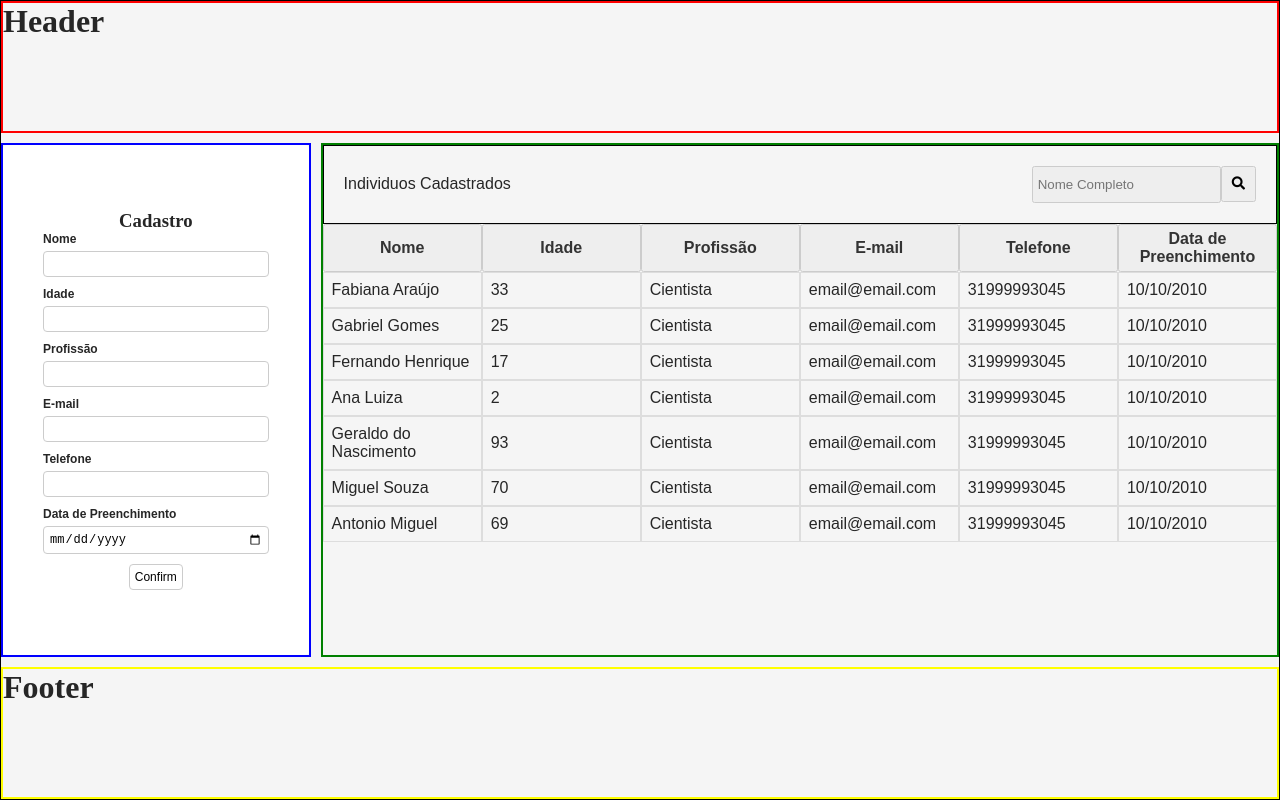
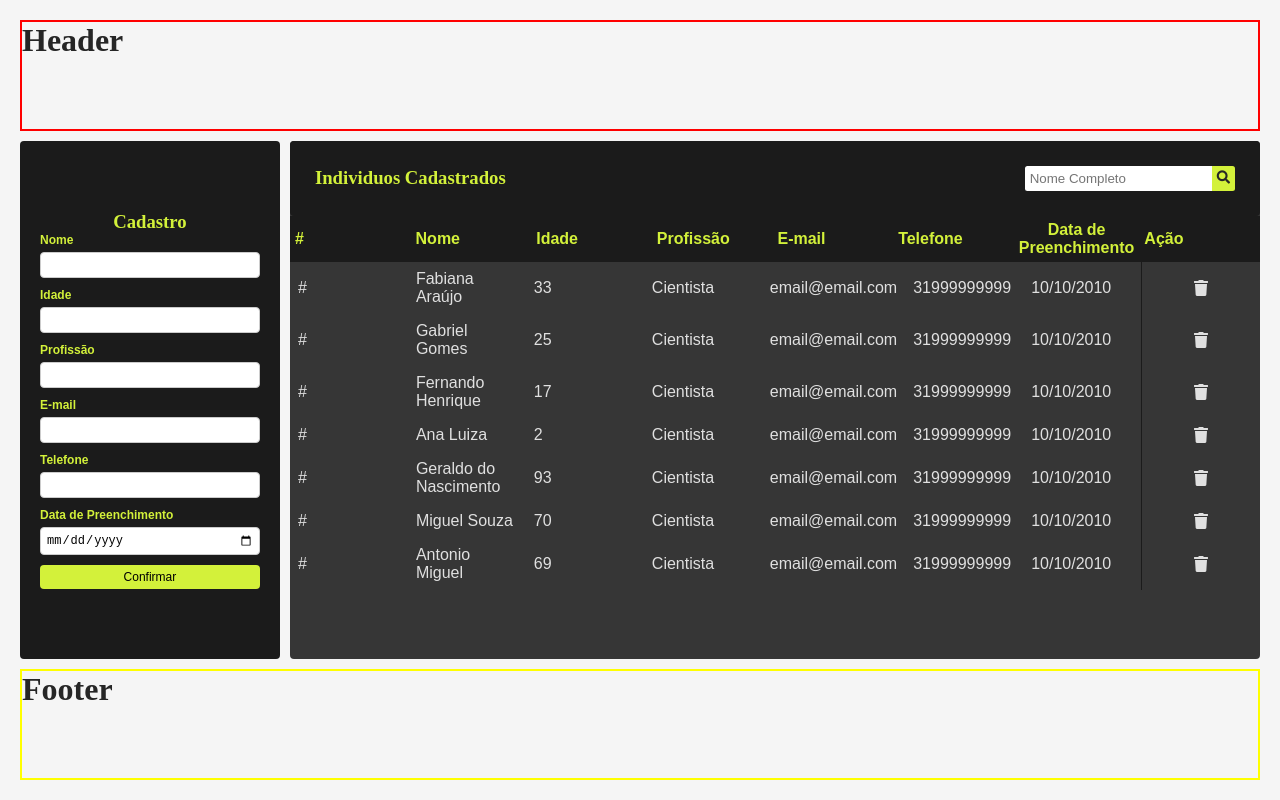
Before and after one commit to carneiroRomulo/RethinkChallenge, a React (Create React App) app in the folder my-app/: page / in a window 1280 px wide. Built offline with nearby package versions, Linux system fonts and the light colour scheme.

Commit message:
style: Change color pallet

```diff
--- a/my-app/src/assets/global.css
+++ b/my-app/src/assets/global.css
@@ -1,11 +1,11 @@
 :root {
-    --brand-color-primary-0: #47BEBA;
-    --brand-color-primary-1: #B7E6E4;
-    --brand-color-primary-2: #379B97;
+    --brand-color-primary-0: #d3f13a;
+    --brand-color-primary-1: #def56b; /* HSL: L+10 */
+    --brand-color-primary-2: #e9f89b; /* HSL: L+20 */
 
-    --brand-color-secondary-0: #594690;
-    --brand-color-secondary-1: #E7E3F2;
-    --brand-color-secondary-2: #AC9FD0;
+    --brand-color-secondary-0: #1b1b1b;
+    --brand-color-secondary-1: #363636; /* HSL: L+10 */
+    --brand-color-secondary-2: #4f4f4f; /* HSL: L+20 */
 
     --brand-color-tertiary-0: #FFFFFF;
     --brand-color-tertiary-1: #FFFFFF;
--- a/my-app/src/components/Form/index.module.css
+++ b/my-app/src/components/Form/index.module.css
@@ -7,16 +7,21 @@
     height: 100%;
     width: 100%;
     border-radius: 0.4rem;
-    background-color: #fff;
+    background-color: var(--brand-color-secondary-0);
+    color: var(--brand-color-primary-0);
 }
 
 .form button {
     padding: 0.5rem;
-    border: 1px solid #ccc;
-    border-radius: 4px;
+    width: 100%;
+    border: none;
+    border-radius: 0.4rem;
     font-size: 1.2rem;
-    background-color: #fff;
+    background-color: var(--brand-color-primary-0);
     cursor: pointer;
+}
+.form button:hover {
+    background-color: var(--brand-color-primary-1);
 }
 
 
@@ -24,7 +29,6 @@
     display: flex;
     flex-direction: column;
     width: 100%;
-    padding: 0 2rem;
     margin-bottom: 1rem;
 }
 
@@ -36,7 +40,7 @@
 
 .field input {
     padding: 0.5rem;
-    border: 1px solid #ccc;
-    border-radius: 4px;
+    border: 0.1rem solid #ccc;
+    border-radius: 0.4rem;
     font-size: 1.2rem;
 }
--- a/my-app/src/components/Form/index.tsx
+++ b/my-app/src/components/Form/index.tsx
@@ -14,12 +14,12 @@ const Form = () => {
         <form className={styles.form} action="">
             <h3>Cadastro</h3>
             {objects.map((object) => (
-                <div className={styles.field}>
+                <div key={`field-${object.label}`} className={styles.field}>
                     <label>{object.label}</label>
                     <input type={object.type} />
                 </div>
             ))}
-            <button type='submit'>Confirm</button>
+            <button type='submit'>Confirmar</button>
         </form>
     );
 }
--- a/my-app/src/components/Table/index.module.css
+++ b/my-app/src/components/Table/index.module.css
@@ -3,6 +3,8 @@
     flex-direction: column;
     height: 100%;
     width: 100%;
+    border-radius: 0.4rem;
+    background-color: var(--brand-color-secondary-1);
 }
 
 .container tr {
@@ -11,7 +13,7 @@
     width: 100%;
 }
 .container tr:hover {
-    background-color: #dddddd;
+    background-color: var(--brand-color-secondary-2);
 }
 
 .container td {
@@ -19,56 +21,73 @@
     flex-direction: column;
     justify-content: center;
     width: 100%;
-    border: 1px solid #dddddd;
+    color: var(--neutral-color-5);
     text-align: left;
     padding: 8px;
 }
 
 .container thead {
+    padding: 2rem 2rem;
+    border-radius: 0.4rem;
+    background: var(--brand-color-secondary-0);
+}
+.container thead th {
     display: flex;
-    align-items: center;
     justify-content: space-between;
     width: 100%;
-    padding: 2rem 2rem;
-    border: 1px solid black;
 }
 .container th {
     display: flex;
-    justify-content: center;
     align-items: center;
     width: 100%;
     padding: 0.5rem;
-    border: 1px solid #ccc;
-    border-radius: 0.25rem;
-    background-color: #eee;
-    color: #333;
+    background-color: var(--brand-color-secondary-0);
+    color: var(--brand-color-primary-0);
 }
 
 .searchContainer {
     display: flex;
     flex-direction: row;
-    align-items: center;
+    height: 100%;
 }
-.searchInput {
+.searchContainer input{
     display: flex;
     justify-content: center;
     align-items: center;
-    padding: 1rem 0.5rem;
-    border: 1px solid #ccc;
-    border-radius: 0.25rem;
-    background-color: #eee;
+    border: none;
+    padding: 0.5rem;
+    border-radius: 0.25rem 0 0 0.25rem;
     color: #333;
 }
-.searchButton {
+.searchContainer button {
     display: flex;
     justify-content: center;
     align-items: center;
-    padding: 1rem;
-    border: 1px solid #ccc;
-    border-radius: 0.25rem;
-    background-color: #eee;
+    border: none;
+    padding: 0.5rem;
+    width: 100%;
+    height: 100%;
+    border-radius: 0 0.25rem 0.25rem 0;
+    background-color: var(--brand-color-primary-0);
+    color: var(--neutral-color-0);
 }
-.searchButton:hover {
-    background-color: #ccc;
+.searchContainer input:focus {
+    outline: none;
+}
+.searchContainer button:hover {
     cursor: pointer;
+    background-color: var(--brand-color-primary-1);
 }
+
+.action {
+    display: flex;
+    width: 5%;
+    justify-content: center;
+    align-items: center;
+    border-left: 0.1rem solid var(--brand-color-secondary-0);
+}
+.action:hover {
+    cursor: pointer;
+    background-color: var(--brand-color-secondary-0);
+    color: var(--feedback-color-danger-3);
+}
--- a/my-app/src/components/Table/index.tsx
+++ b/my-app/src/components/Table/index.tsx
@@ -2,23 +2,25 @@ import React, { useState } from 'react';
 import styles from './index.module.css';
 
 const pessoas = [
-    {"name": "Fabiana Araújo",        "age": 33, "job": "Cientista", "date":"10/10/2010", "phone":"31999993045", "email":"email@email.com"   },
-    {"name": "Gabriel Gomes",         "age": 25, "job": "Cientista", "date":"10/10/2010", "phone":"31999993045", "email":"email@email.com"   },
-    {"name": "Fernando Henrique",     "age": 17, "job": "Cientista", "date":"10/10/2010", "phone":"31999993045", "email":"email@email.com"   },
-    {"name": "Ana  Luiza",            "age": 2 , "job": "Cientista", "date":"10/10/2010", "phone":"31999993045", "email":"email@email.com"   },
-    {"name": "Geraldo do Nascimento", "age": 93, "job": "Cientista", "date":"10/10/2010", "phone":"31999993045", "email":"email@email.com"   },
-    {"name": "Miguel Souza",          "age": 70, "job": "Cientista", "date":"10/10/2010", "phone":"31999993045", "email":"email@email.com"   },
-    {"name": "Antonio Miguel",        "age": 69, "job": "Cientista", "date":"10/10/2010", "phone":"31999993045", "email":"email@email.com"   }
+    {"name": "Fabiana Araújo",        "age": 33, "job": "Cientista", "date":"10/10/2010", "phone":"31999999999", "email":"email@email.com"   },
+    {"name": "Gabriel Gomes",         "age": 25, "job": "Cientista", "date":"10/10/2010", "phone":"31999999999", "email":"email@email.com"   },
+    {"name": "Fernando Henrique",     "age": 17, "job": "Cientista", "date":"10/10/2010", "phone":"31999999999", "email":"email@email.com"   },
+    {"name": "Ana  Luiza",            "age": 2 , "job": "Cientista", "date":"10/10/2010", "phone":"31999999999", "email":"email@email.com"   },
+    {"name": "Geraldo do Nascimento", "age": 93, "job": "Cientista", "date":"10/10/2010", "phone":"31999999999", "email":"email@email.com"   },
+    {"name": "Miguel Souza",          "age": 70, "job": "Cientista", "date":"10/10/2010", "phone":"31999999999", "email":"email@email.com"   },
+    {"name": "Antonio Miguel",        "age": 69, "job": "Cientista", "date":"10/10/2010", "phone":"31999999999", "email":"email@email.com"   }
 ]
 
 const Table = () => {
     const columns = [
+        '#',
         'Nome',
         'Idade',
         'Profissão',
         'E-mail',
         'Telefone',
-        'Data de Preenchimento'
+        'Data de Preenchimento',
+        'Ação'
     ]
     const [data, setData] = useState(pessoas);
     const [inputedData, setInputedData] = useState('');
@@ -37,20 +39,22 @@ const Table = () => {
         })
         if (filteredData.length > 0) {
             setData(filteredData);
-        } else {
-            alert('Nenhuma pessoa com esse nome foi cadastrada')
-            setData(pessoas);
         }
     };
+
+    // pessoas.forEach((pessoa, index) => (
+    //     console.log(pessoa)
+    // ))
 
     return (
         <table className={styles.container}>
             <thead>
-                Individuos Cadastrados
+                <tr>
+                    <th>
+                        <h3>Individuos Cadastrados</h3>
                         <div className={styles.searchContainer}>
                             <input
                                 type="text"
-                        className={styles.searchInput}
                                 placeholder='Nome Completo'
                                 onBlur={(event) => handleInputedData(event)}
                             />
@@ -58,22 +62,33 @@ const Table = () => {
                                 <i className="fas fa-search"></i>
                             </button>
                         </div>
+                    </th>
+                </tr>
             </thead>
+            <tbody>
                 <tr>
                     {columns.map((column) => (
                         <th key={`head-${column}`}> {column} </th>
                     ))}
                 </tr>
-            {data.map((row) => (
-                <tr>
+                {data.map((row, index) => (
+                    <tr key={`tr-${index}`}>
+                        <td> # </td>
                         <td> {row.name} </td>
                         <td> {row.age} </td>
                         <td> {row.job} </td>
                         <td> {row.email} </td>
                         <td> {row.phone} </td>
                         <td> {row.date} </td>
+                        <td
+                            className={styles.action}
+                            onClick={(event) => console.log(event)}
+                        >
+                            <i className="fas fa-trash"></i>
+                        </td>
                     </tr>
                 ))}
+            </tbody>
 
         </table>
     )
--- a/my-app/src/pages/Home/index.module.css
+++ b/my-app/src/pages/Home/index.module.css
@@ -8,7 +8,7 @@
         'form table table table table table'
         'footer footer footer footer footer footer';
     gap: 1rem;
-    border: 1px solid black;
+    padding: 2rem;
 }
 .item1 {
     grid-area: header;
@@ -16,11 +16,11 @@
 }
 .item2 {
     grid-area: form;
-    border: 2px solid blue;
 }
 .item3 {
     grid-area: table;
-    border: 2px solid green;
+    background: white;
+    border-radius: 0.4rem !important;
 }
 .item4 {
     grid-area: footer;
```
Also changed, not shown: my-app/src/pages/Home/index.tsx (+15 -4 lines). Lines whose indentation alone changed are shown as unchanged.
